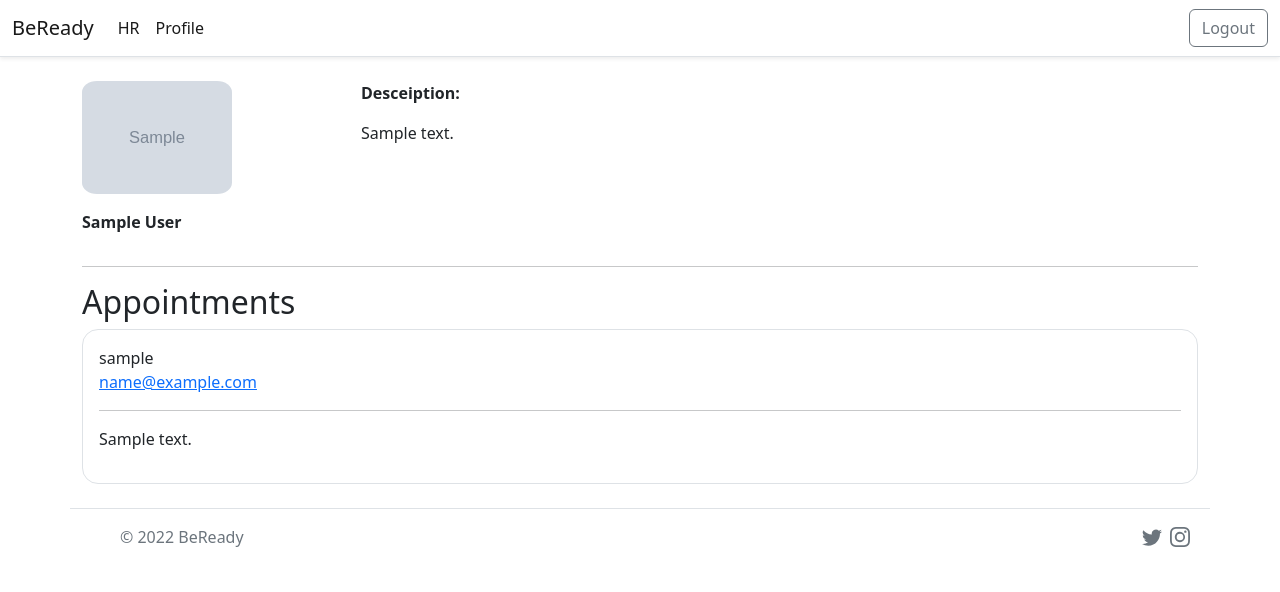
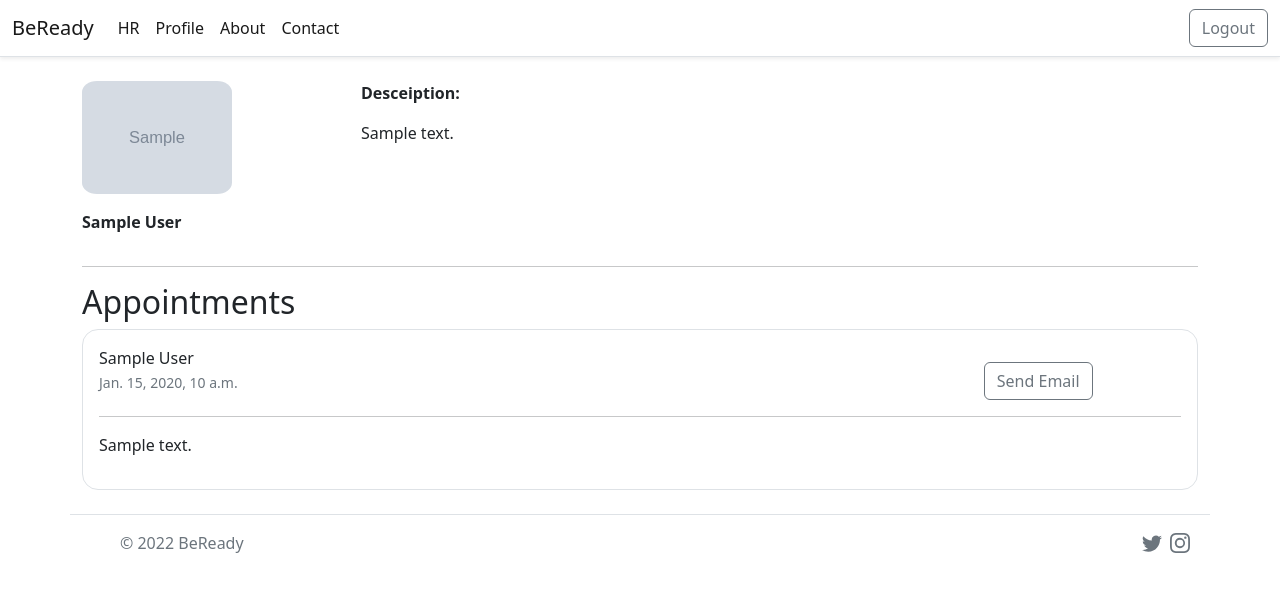
Before and after one commit to SaudAldajani/BeReady, a Django app: page /Profile/ in a window 1280 px wide. Shown: the top 592 px of the page. Run offline with Django 4.2, Linux system fonts and the light colour scheme; a user stored in the database is signed in; tables that the repository leaves empty hold one stand-in row (values such as "Sample post"); grey boxes marked "Sample" are stand-in pictures.

Commit message:
update style

```diff
--- a/BeReadyProject/BeReady/templates/BeReady/HR_profile.html
+++ b/BeReadyProject/BeReady/templates/BeReady/HR_profile.html
@@ -24,9 +24,22 @@
     <h2>Appointments</h2>
     {% for appointment in appointments %}
   <div class="border rounded-4 p-3 mt-2">
-    <span>{{ appointment.user.username }}</span>
-    <div>
-      <a href = "mailto: {{ appointment.user.email }}">{{ appointment.user.email }}</a>
+    <div class="row align-items-start">
+      <div class="col">
+           <span>{{ appointment.user.first_name  }} {{ appointment.user.last_name }}</span>
+      <div>
+        <small class="text-muted">{{ appointment.appointment_datetime }}</small>
+      </div>
+      </div>
+      <div class="col">
+      </div>
+      <div class="col">
+      </div>
+      <div class="col">
+      </div>
+      <div class="col">
+        <a href="mailto: {{ appointment.user.email }}" class="btn mt-3 btn-outline-secondary">Send Email</a>
+      </div>
     </div>
     <hr>
     <p>{{ appointment.desceiption }}</p>
--- /dev/null
+++ b/BeReadyProject/BeReady/templates/BeReady/about.html
@@ -0,0 +1 @@
+{% extends 'BeReady/base.html' %}
--- a/BeReadyProject/BeReady/templates/BeReady/base.html
+++ b/BeReadyProject/BeReady/templates/BeReady/base.html
@@ -28,7 +28,10 @@
             </li>
             {% endif %}
             <li class="nav-item">
-              <a class="nav-link active" href="#"></a>
+              <a class="nav-link active" href="{% url 'BeReady:about' %}">About</a>
+            </li>
+            <li class="nav-item">
+              <a class="nav-link active" href="{% url 'BeReady:contact' %}">Contact</a>
             </li>
           </ul>
           {% if request.user.is_authenticated %}
--- /dev/null
+++ b/BeReadyProject/BeReady/templates/BeReady/contact.html
@@ -0,0 +1 @@
+{% extends 'BeReady/base.html' %}
--- a/BeReadyProject/BeReady/templates/BeReady/view_hr.html
+++ b/BeReadyProject/BeReady/templates/BeReady/view_hr.html
@@ -1,7 +1,6 @@
 {% extends 'BeReady/base.html' %}
 
 {% block title %} HR {% endblock %}
-
 
 {% block content %}
 
@@ -25,11 +24,10 @@
             <th scope="col">Field</th>
           </tr>
         </thead>
-
         <tbody>
         {% for HR in HRs %}
           <tr>
-            <td><a href="{% url 'BeReady:profile_detail' HR.id %}">{{ HR.first_name }}</a></td>
+            <td><a class="" href="{% url 'BeReady:profile_detail' HR.id %}">{{ HR.first_name }} {{ HR.last_name }}</a></td>
             <td>{{ HR.humanresourceprofile.field }}</td>
           </tr>
         {% endfor %}
--- a/BeReadyProject/BeReady/urls.py
+++ b/BeReadyProject/BeReady/urls.py
@@ -13,4 +13,7 @@ urlpatterns = [
     path("HR/<int:user_id>/appointment/", views.appointment, name="appointment"),
     path("add/appointment/<int:user_id>/", views.add_appointment, name="add_appointment"),
 
+    path("BeReady/About", views.about, name="about"),
+    path("BeReady/Contact", views.contact, name="contact"),
+
 ]
--- a/BeReadyProject/BeReady/views.py
+++ b/BeReadyProject/BeReady/views.py
@@ -93,3 +93,15 @@ def add_appointment(request: HttpRequest, user_id : int):
         new_appointment.save()
 
     return redirect("BeReady:profile_detail", HR.id)
+
+
+def about(request:HttpRequest):
+    '''function to view the about page '''
+
+    return render(request, "BeReady/about.html")
+
+
+def contact(request:HttpRequest):
+    '''function to view the contact page '''
+
+    return render(request, "BeReady/contact.html")
--- a/BeReadyProject/accounts/templates/accounts/hr_register.html
+++ b/BeReadyProject/accounts/templates/accounts/hr_register.html
@@ -8,9 +8,6 @@
     <link href="https://cdn.jsdelivr.net/npm/bootstrap@5.2.2/dist/css/bootstrap.min.css" rel="stylesheet" integrity="sha384-Zenh87qX5JnK2Jl0vWa8Ck2rdkQ2Bzep5IDxbcnCeuOxjzrPF/et3URy9Bv1WTRi" crossorigin="anonymous">
   </head>
   <body>
-    <!-- style=" background: rgb(173,247,251);
-  background: linear-gradient(90deg, rgba(173,247,251,1) 16%, rgba(255,255,255,1) 43%);
-  " -->
     <div class="bg-light mt-5 container border rounded-3 w-50">
       <h1 class="mt-2">Register New HR</h1>
       <form action="{% url 'accounts:hr_register' %}" method="POST" class="d-flex flex-column gap-3" enctype="multipart/form-data">
@@ -76,7 +73,7 @@
               <div class="col">
                 <div class="mb-3">
                   <label for="exampleFormControlInput1" class="form-label">Card Number:</label>
-                  <input name='card_number' type="number" class="form-control" id="exampleFormControlInput1" placeholder="">
+                  <input name='card_number' type="text" class="form-control" id="exampleFormControlInput1" placeholder="">
                 </div>
               </div>
             </div>
--- a/BeReadyProject/accounts/views.py
+++ b/BeReadyProject/accounts/views.py
@@ -26,7 +26,7 @@ def register_human_resource(request : HttpRequest):
         new_hr = User.objects.create_user(first_name=request.POST["first_name"],last_name=request.POST["last_name"],username=request.POST["username"], email= request.POST["email"], password=request.POST["password"])
         new_hr.save()
 
-        hr_profile = HumanResourceProfile(user=new_hr, group="HR",field=request.POST["field"], desceiption=request.POST["desceiption"],image=request.FILES.get('image', 'default.jfif'))
+        hr_profile = HumanResourceProfile(user=new_hr, group="HR",field=request.POST["field"], desceiption=request.POST["desceiption"],price=request.POST["price"],image=request.FILES.get('image', 'default.jfif'))
         hr_profile.save()
         return redirect("BeReady:home")
 
```
Also changed, not shown: BeReadyProject/BeReady/templates/BeReady/profile.html (+4 -3 lines).
